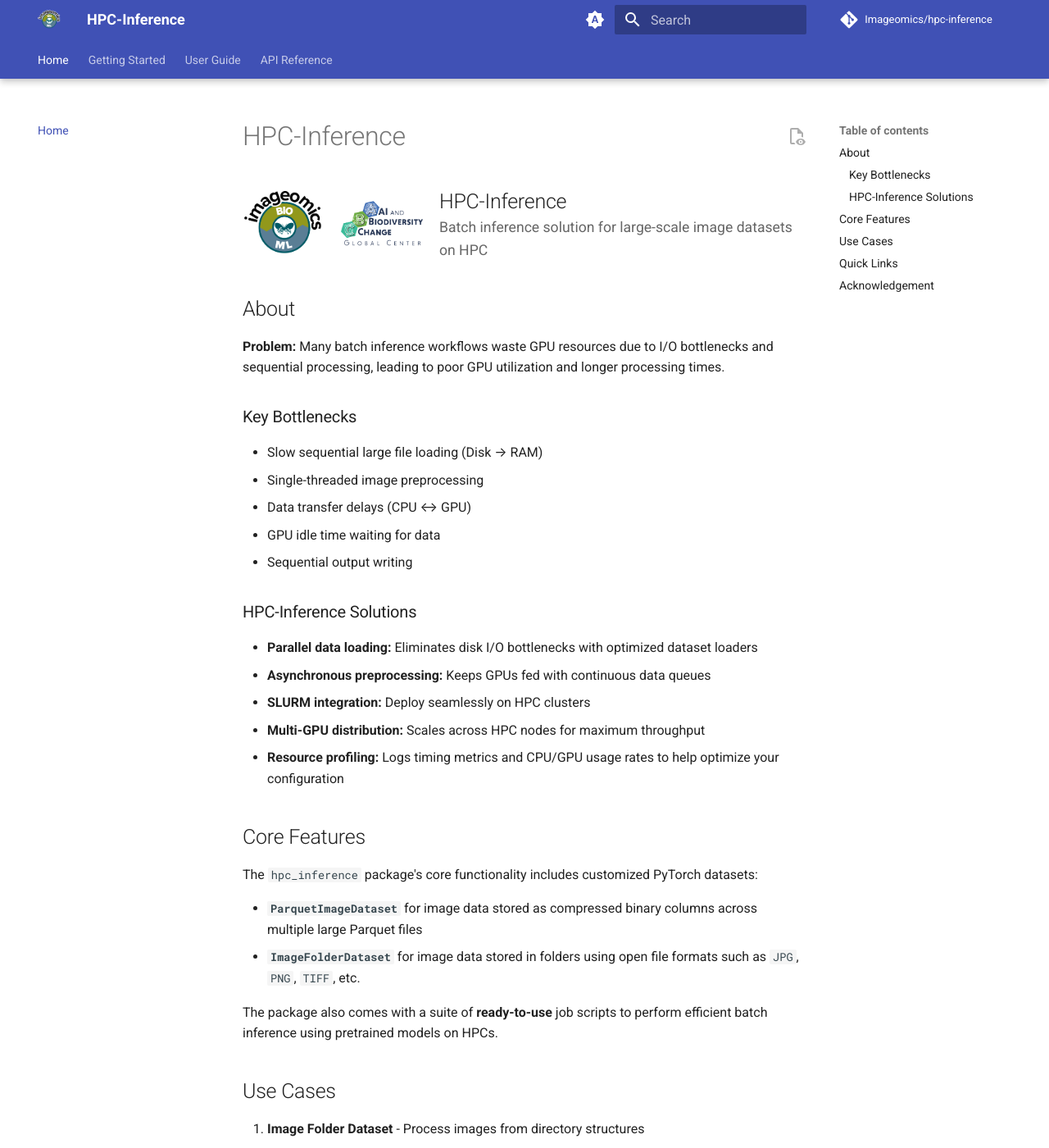
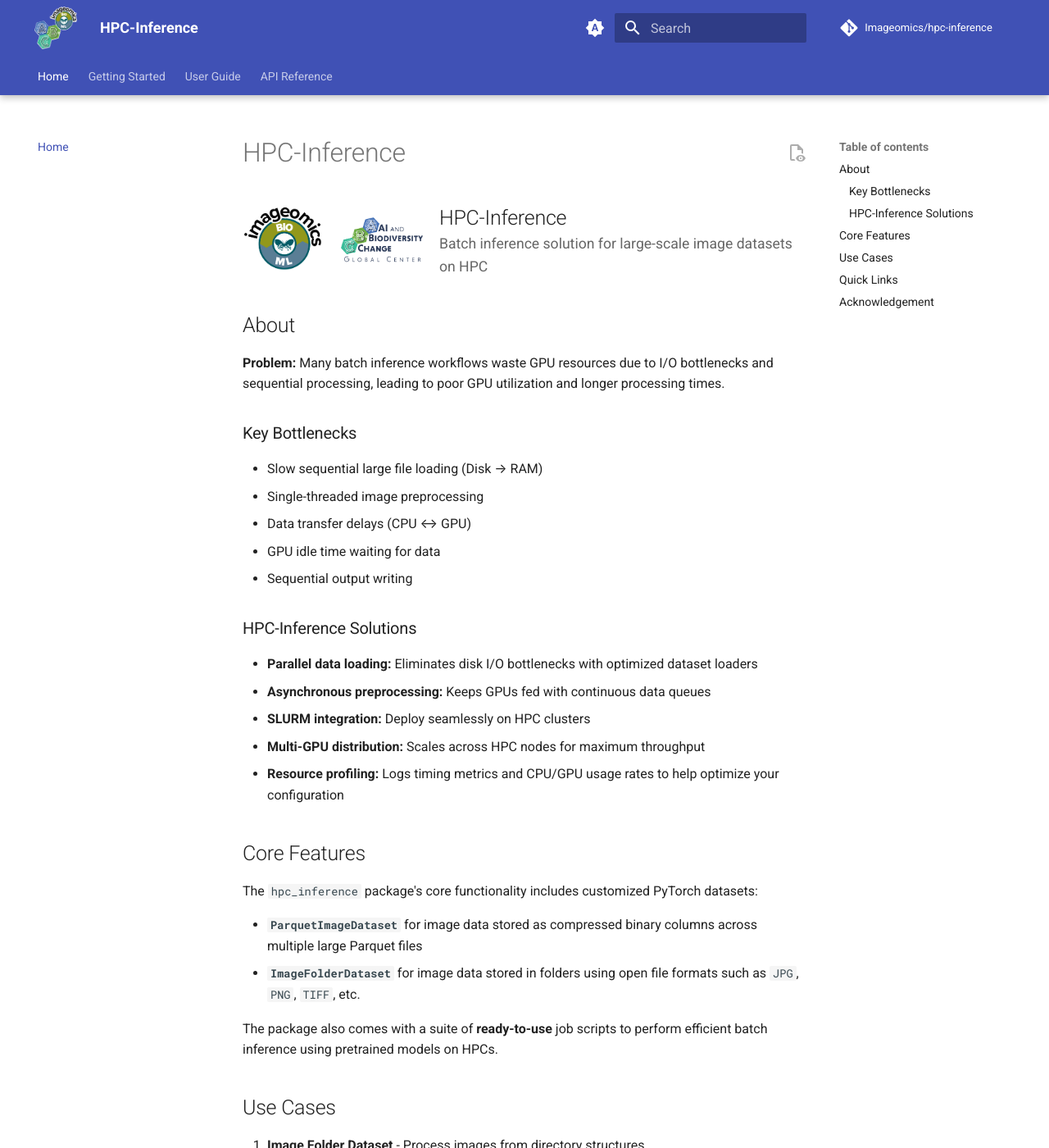
Before and after one commit to Imageomics/hpc-inference, an MkDocs documentation site: the page built from docs/index.md, in a window 1280 px wide and 1400 px high. Shown: the whole window at 82% size. Built offline with MkDocs 1.6.1 and Material for MkDocs 9.7.7, drawn with Linux system fonts in a browser that asks for light colours; comment, search, counter and statistics services are not loaded.

Commit message:
updated imageomics ABC joint logo

```diff
--- /dev/null
+++ b/docs/stylesheets/extra.css
@@ -0,0 +1,25 @@
+.md-footer-social {
+  order: 1;
+}
+
+.md-copyright {
+  order: 2;
+}
+
+.md-footer-generator {
+  order: 3;
+}
+
+/*
+Make logo larger to be legible,
+based on this suggestion: https://github.com/squidfunk/mkdocs-material/discussions/2933#discussioncomment-1168075
+*/
+ .md-header__button.md-logo {
+  margin: 0;
+  padding: 1;
+}
+
+.md-header__button.md-logo img, .md-header__button.md-logo svg {
+  height: 2.6rem;
+  width: 2.6rem;
+}
--- a/mkdocs.yml
+++ b/mkdocs.yml
@@ -15,8 +15,8 @@ nav:
 
 theme:
   name: material
-  logo: imgs/Imageomics_logo_butterfly.png
-  favicon: imgs/Imageomics_logo_butterfly.png
+  logo: imgs/Imageomics_ABC.png
+  favicon: imgs/Imageomics_ABC.png
   palette:
     # Palette toggle for automatic mode
     - media: "(prefers-color-scheme)"
@@ -69,6 +69,9 @@ plugins:
         python:
           paths: [src]
 
+extra_css:
+  - stylesheets/extra.css
+
 extra:
   social:
     - icon: fontawesome/brands/github
```
Also changed, not shown: docs/imgs/Imageomics_ABC.png (added).
